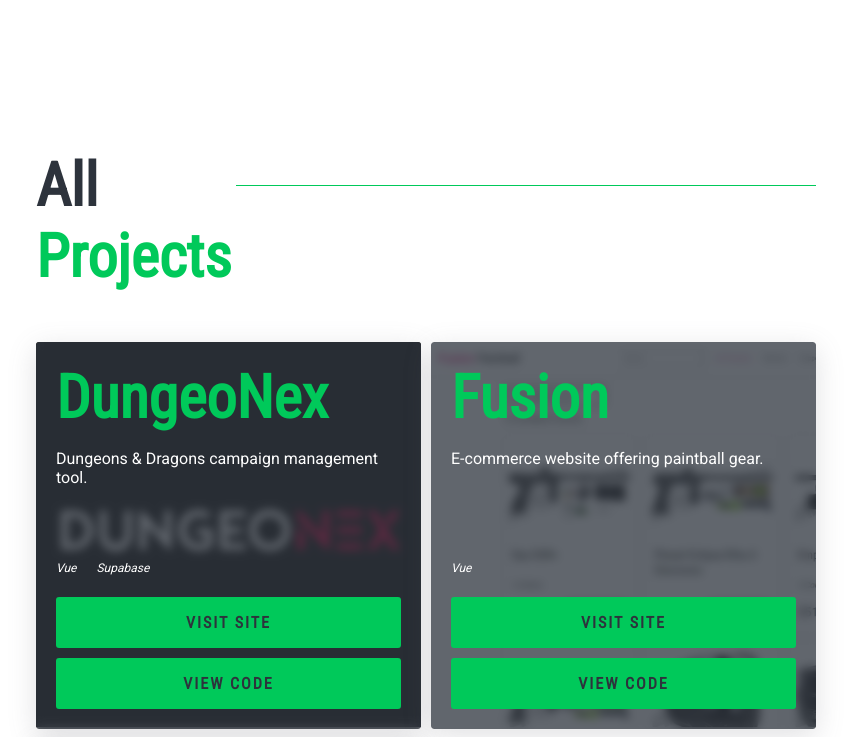
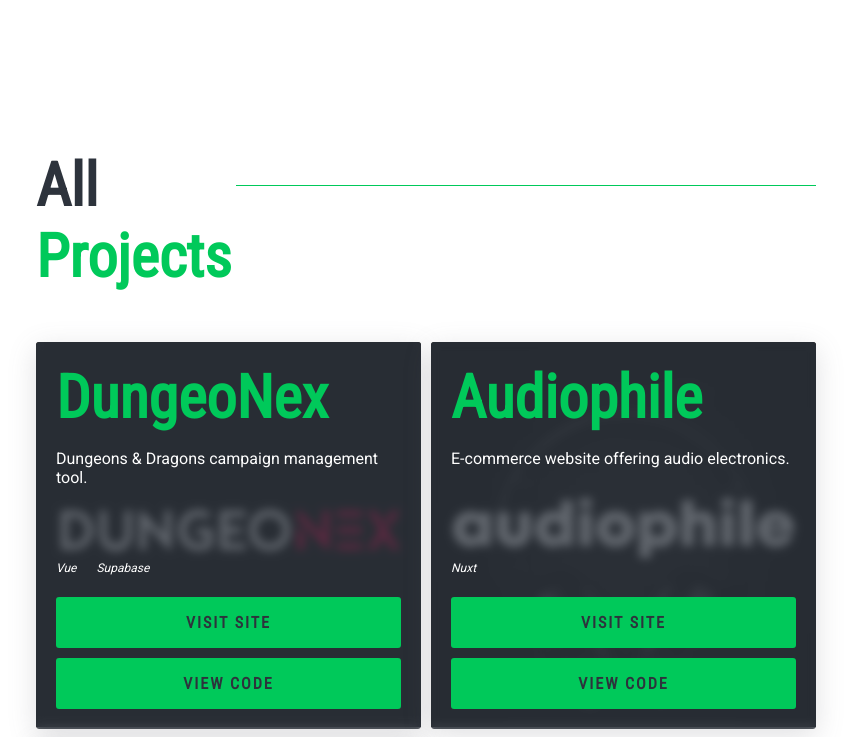
Before and after one commit to GarnerCode/garnercode, a Nuxt app: page /portfolio in a window 1280 px wide. Shown: the top 737 px of the page, without its empty margins (214-1065 px from the left). Built offline with nearby package versions, Linux system fonts and the light colour scheme.

Commit message:
Updated project list

```diff
--- a/constants/projects.ts
+++ b/constants/projects.ts
@@ -11,13 +11,13 @@
         ],
     },
     {
-        title: 'Fusion',
-        description: 'E-commerce website offering paintball gear.',
-        imageUrl: 'assets/images/fusion.webp',
-        liveUrl: 'https://reliable-pithivier-dd3e26.netlify.app/',
-        gitUrl: 'https://github.com/GarnerCode/fusion-paintball',
+        title: 'Audiophile',
+        description: 'E-commerce website offering audio electronics.',
+        imageUrl: 'assets/images/audiophile.webp',
+        liveUrl: 'https://audiophile-nine-omega.vercel.app/',
+        gitUrl: 'https://github.com/GarnerCode/audiophile',
         tech: [
-            'Vue',
+            'Nuxt',
         ],
     },
     {
```
Also changed, not shown: static/assets/images/audiophile.webp (added).
